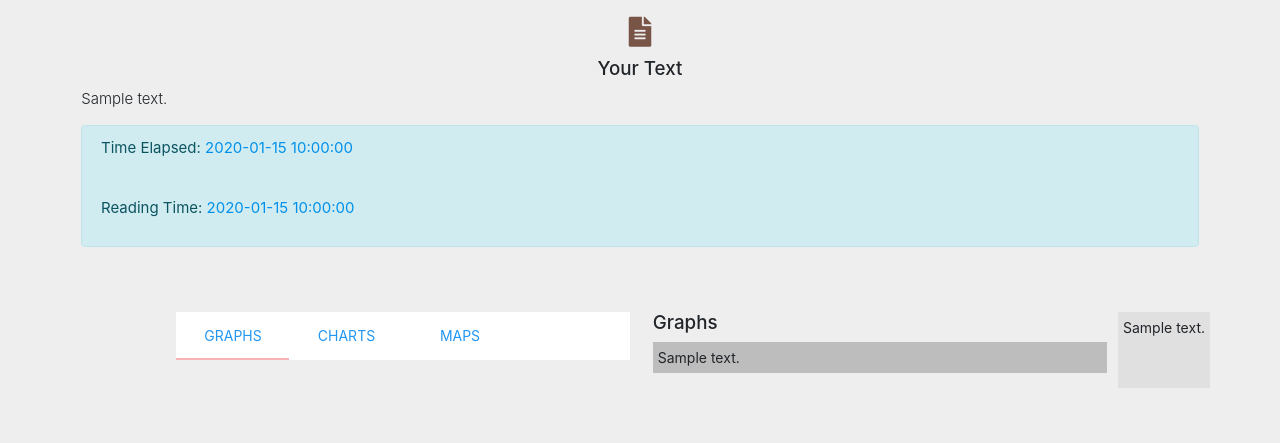
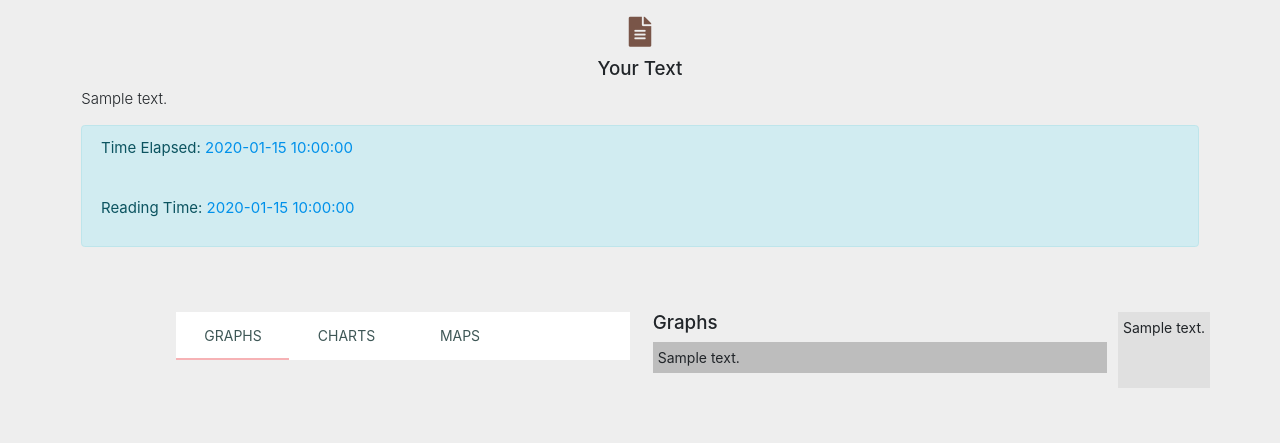
Before and after one commit to YoujingYu99/nlp_bias_visualisation, a Flask app: template templates/visualisation.html in a window 1280 px wide. Shown: the part 565-1008 px from the top of the page. Run offline with Flask 2, Linux system fonts and the light colour scheme; the template is opened without the code that fills it: most values are stand-ins (such as "Sample title", 1, 10 or a date in 2020); some libraries are stand-ins or nearby versions.

Commit message:
Fixed minor color issues. Ready to go!

```diff
--- a/templates/visualisation.html
+++ b/templates/visualisation.html
@@ -44,7 +44,7 @@
 
                 <p class="light">{{ctext}}</p>
                 <div class="alert alert-info" role="alert"><p>Time Elapsed: <span style="color:#0091EA;">{{ final_time }} </span></p><br/>
-                  <p>Reading Time: <span style="color:#0091EA;">{{ final_reading_time }} </span></p>
+                <p>Reading Time: <span style="color:#0091EA;">{{ final_reading_time }} </span></p>
             </div>
               </div>
             </div>
@@ -62,13 +62,13 @@
             <div class="col s12">
               <ul class="tabs">
                 <li class="tab col s3">
-                  <a href="#tab1" class="blue-text">Graphs</a>
+                  <a href="#tab1" style="color:#3e5756">Graphs</a>
                 </li>
                 <li class="tab col s3">
-                  <a href="#tab2" class="blue-text">Charts</a>
+                  <a href="#tab2" style="color:#3e5756">Charts</a>
                 </li>
                 <li class="tab col s3">
-                  <a href="#tab3" class="blue-text">Maps</a>
+                  <a href="#tab3" style="color:#3e5756">Maps</a>
                 </li>
               </ul>
             </div>
```
